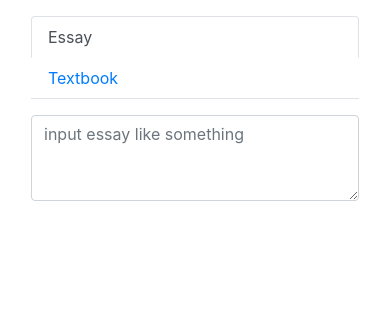
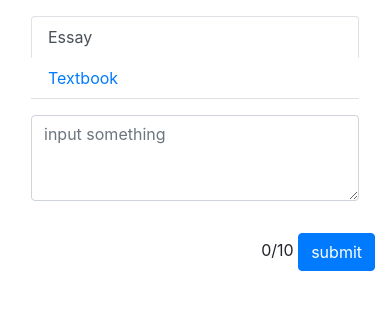
Before and after one commit to WhimsicalCat/EnglishScoreChecker, a Flask app: page / in a window 390 px wide. Shown: the top 310 px of the page. Run offline with Flask 2, Linux system fonts and the light colour scheme; parts of the project's set-up code (start-up, migrations or seed data) failed here and were passed over; some libraries are stand-ins or nearby versions.

Commit message:
MODIFY:HTMLの構造を簡潔にし直し、テキストエリアの変更を検知する処理を記述した

```diff
--- a/src/EnglishScoreChecker/static/js/checker.js
+++ b/src/EnglishScoreChecker/static/js/checker.js
@@ -4,14 +4,14 @@
 //})
 
 $(function() {
+  var activeTab = $('a[data-toggle="tab"][class*="active"]').attr('href');
   $('a[data-toggle="tab"]').on('click', function(e) {
-//        window.localStorage.setItem('activeTab', $(e.target).attr('href'));
-    var activeTab = $(e.target).attr('href');
-    $('#selector a[href="' + activeTab + '"]').tab('show');
+    activeTab = $(e.target).attr('href');
+//    $('#selector a[href="' + activeTab + '"]').tab('show');
+    console.log(activeTab);
   });
-//  var activeTab = window.localStorage.getItem('activeTab');
-//  if (activeTab) {
-//    $('#myTab a[href="' + activeTab + '"]').tab('show');
-//    window.localStorage.removeItem("activeTab");
-  }
+  $('textarea[id="inputtext"').keyup(function(e) {
+    console.log($(e.target).val())
+  });
+  console.log(activeTab);
 });
--- a/src/EnglishScoreChecker/templates/checker_page.html
+++ b/src/EnglishScoreChecker/templates/checker_page.html
@@ -26,28 +26,56 @@ english level checker
       </li>
     </ul>
     <div id="myTabContent" class="tab-content mt-3">
-      <div id="essay"
+      <div id="active-tab"
            class="tab-pane active"
            role="tabpanel"
-           aria-labelledby="essay-tab">
+           aria-labelledby="tab">
         <form>
           <div class="form-group">
             <textarea class="form-control"
-                      id="essay_textarea"
+                      id="inputtext"
                       rows="3"
-                      placeholder="input essay like something"></textarea>
+                      placeholder="input something"></textarea>
           </div>
         </form>
       </div>
-      <div id="textbook" class="tab-pane" role="tabpanel" aria-labelledby="textbook-tab">
-        <form>
-          <div class="form-group">
-            <textarea class="form-control"
-                      id="textbook_textarea"
-                      rows="3"
-                      placeholder="input textbook like something"></textarea>
-          </div>
-        </form>
+    </div>
+    </div>
+
+<!--     <div id="myTabContent" class="tab-content mt-3"> -->
+<!--       <div id="essay"  -->
+<!--            class="tab-pane active"  -->
+<!--            role="tabpanel"  -->
+<!--            aria-labelledby="essay-tab"> -->
+<!--         <form> -->
+<!--           <div class="form-group"> -->
+<!--             <textarea class="form-control"  -->
+<!--                       id="essay_textarea"  -->
+<!--                       rows="3"  -->
+<!--                       placeholder="input essay like something"></textarea> -->
+<!--           </div> -->
+<!--         </form> -->
+<!--       </div> -->
+<!--       <div id="textbook" class="tab-pane" role="tabpanel" aria-labelledby="textbook-tab"> -->
+<!--         <form> -->
+<!--           <div class="form-group"> -->
+<!--             <textarea class="form-control"  -->
+<!--                       id="textbook_textarea"  -->
+<!--                       rows="3"  -->
+<!--                       placeholder="input textbook like something"></textarea> -->
+<!--           </div> -->
+<!--         </form> -->
+<!--       </div> -->
+<!--     </div> -->
+
+    <div class='row'>
+      <div class='col col-md'>
+        <div class='float-right'>
+          <span id='num_of_word'>0</span>/10
+          <button type="button" class="btn btn-primary">
+            submit
+          </button>
+        </div>
       </div>
     </div>
   </div>
```
